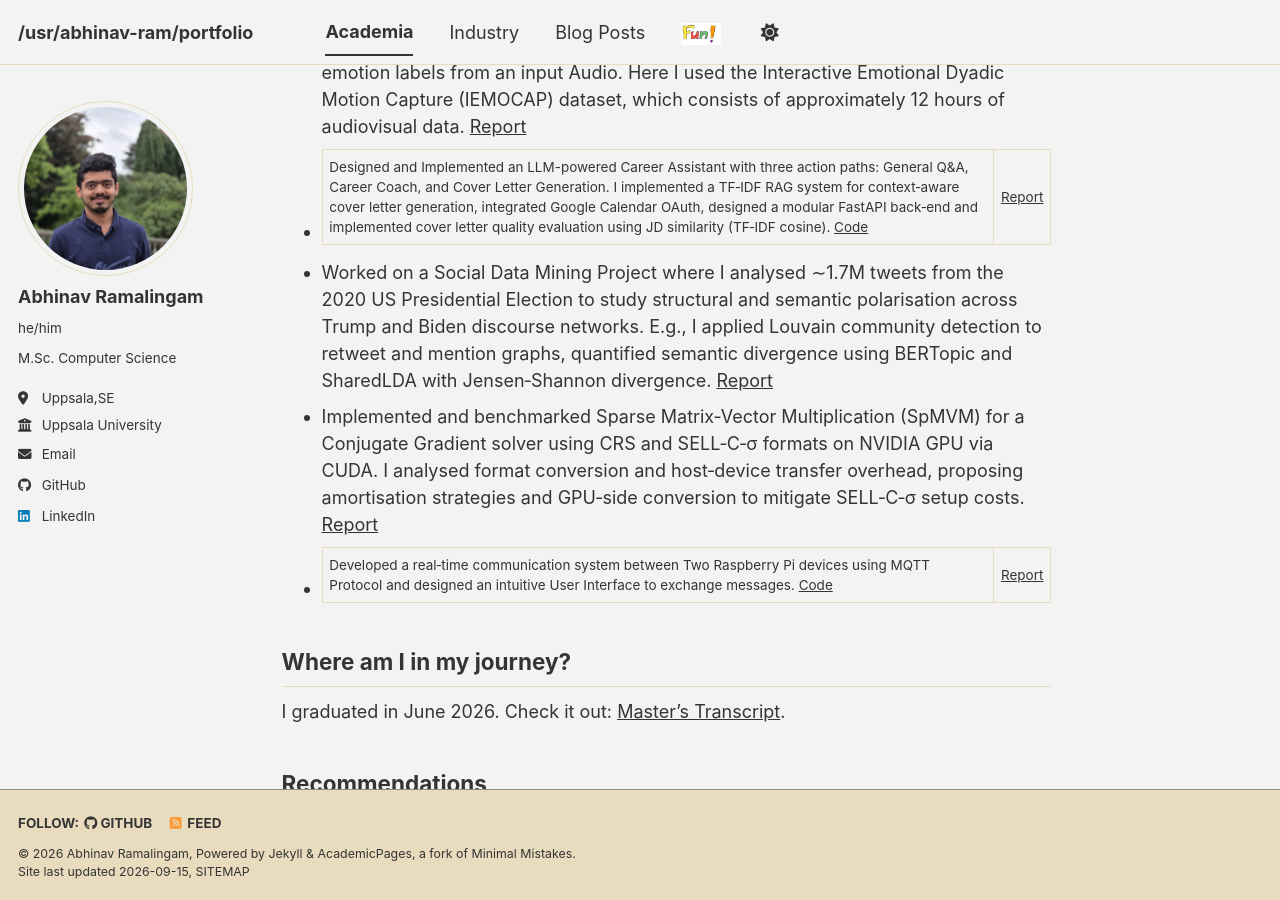
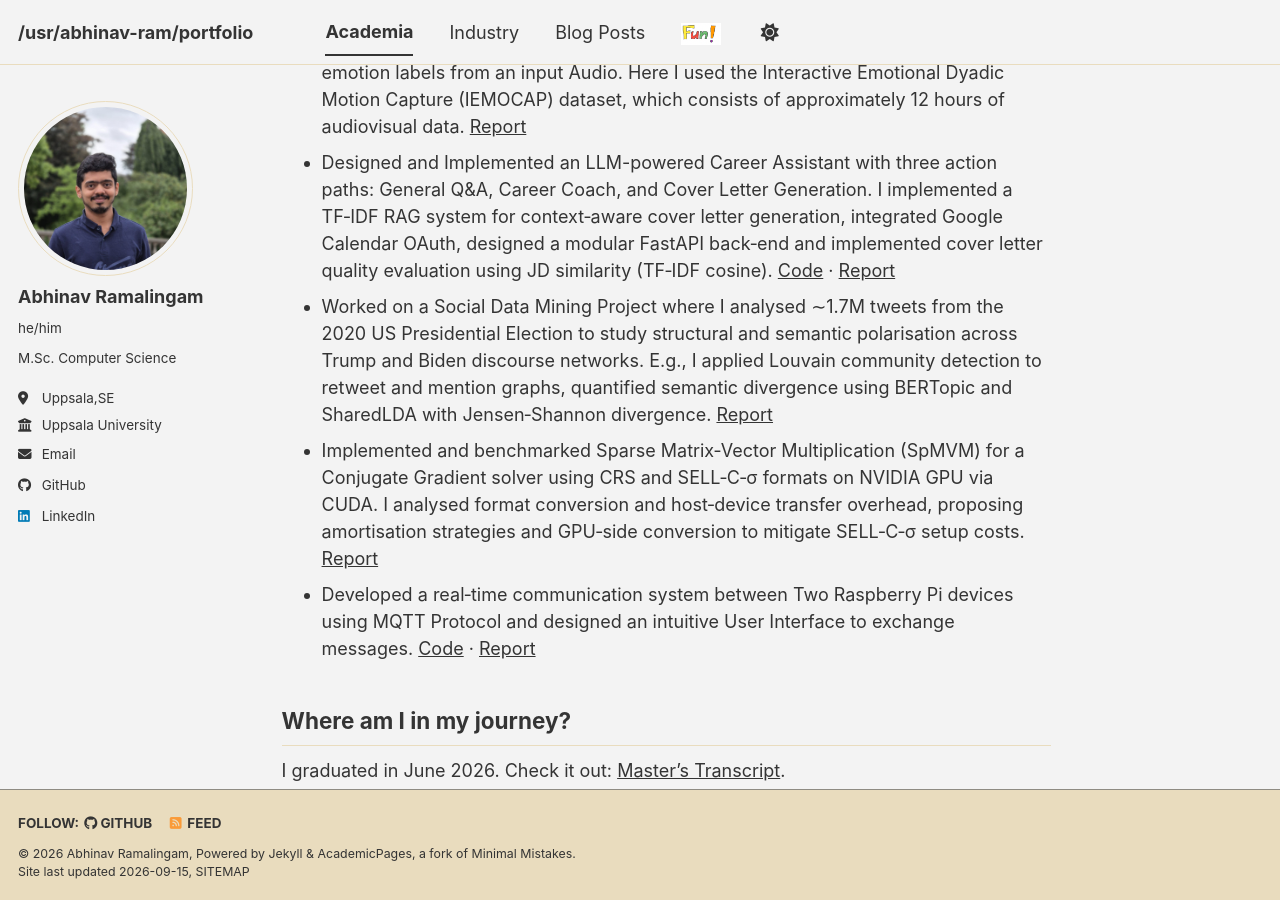
Before and after one commit to Abhinav-Ram/Abhinav-Ram.github.io, a Jekyll site: the page built from _academics/2024-09-masters.md, in a window 1280 px wide and 900 px high, scrolled down 1735 px. Built offline with Jekyll 4.4.1, drawn with Linux system fonts in a browser that asks for light colours; a style sheet for code colours, icons or effects is not loaded.

Commit message:
symbol change: | to ·

```diff
--- a/_academics/2024-09-masters.md
+++ b/_academics/2024-09-masters.md
@@ -24,10 +24,10 @@ I researched the development of a pipeline to transform heterogeneous EHR data i
 - Developed a scalable uncertainty-aware inference pipeline to obtain the posterior distribution of the diffusion tensor and baseline MRI signal for a single voxel, where I worked with real-world MRI data and compared multiple Bayesian inference methods: Metropolis-Hastings, Importance Sampling, Variational Inference, and the Laplace approximation. [Report]({{ site.url }}{{ site.baseurl }}/files/Projects/APML_Project_Report.pdf)
 - Analysed the patient discharge process in COSMIC EHR to identify workflow inefficiencies and usability pain points through literature review and clinical survey, where I identified key issues including duplicate documentation and communication gaps, and proposed interface redesign using Nielsen’s usability heuristics. [Report]({{ site.url }}{{ site.baseurl }}/files/Projects/Project_MI.pdf)
 - Worked on a SER project where I trained and evaluated three different models (Machine Learning, Deep Learning and Transfer Learning) for recognising speech emotion labels from an input Audio. Here I used the Interactive Emotional Dyadic Motion Capture (IEMOCAP) dataset, which consists of approximately 12 hours of audiovisual data. [Report]({{ site.url }}{{ site.baseurl }}/files/Projects/NCML_Project_Report.pdf)
-- Designed and Implemented an LLM-powered Career Assistant with three action paths: General Q&A, Career Coach, and Cover Letter Generation. I implemented a TF‑IDF RAG system for context‑aware cover letter generation, integrated Google Calendar OAuth, designed a modular FastAPI back‑end and implemented cover letter quality evaluation using JD similarity (TF‑IDF cosine). [Code](https://github.com/Abhinav-Ramalingam/LLMProject) | [Report]({{ site.url }}{{ site.baseurl }}/files/Projects/Project_LLM.pdf)
+- Designed and Implemented an LLM-powered Career Assistant with three action paths: General Q&A, Career Coach, and Cover Letter Generation. I implemented a TF‑IDF RAG system for context‑aware cover letter generation, integrated Google Calendar OAuth, designed a modular FastAPI back‑end and implemented cover letter quality evaluation using JD similarity (TF‑IDF cosine). [Code](https://github.com/Abhinav-Ramalingam/LLMProject) · [Report]({{ site.url }}{{ site.baseurl }}/files/Projects/Project_LLM.pdf)
 - Worked on a Social Data Mining Project where I analysed ∼1.7M tweets from the 2020 US Presidential Election to study structural and semantic polarisation across Trump and Biden discourse networks. E.g., I applied Louvain community detection to retweet and mention graphs, quantified semantic divergence using BERTopic and SharedLDA with Jensen‑Shannon divergence. [Report]({{ site.url }}{{ site.baseurl }}/files/Projects/Project_MSD.pdf)
 - Implemented and benchmarked Sparse Matrix‑Vector Multiplication (SpMVM) for a Conjugate Gradient solver using CRS and SELL‑C‑σ formats on NVIDIA GPU via CUDA. I analysed format conversion and host‑device transfer overhead, proposing amortisation strategies and GPU‑side conversion to mitigate SELL‑C‑σ setup costs. [Report]({{ site.url }}{{ site.baseurl }}/files/Projects/Project_ABP.pdf)
-- Developed a real‑time communication system between Two Raspberry Pi devices using MQTT Protocol and designed an intuitive User Interface to exchange messages. [Code](https://github.com/Abhinav-Ramalingam/PiSquared) | [Report]({{ site.url }}{{ site.baseurl }}/files/Projects/Project_ACSS.pdf)
+- Developed a real‑time communication system between Two Raspberry Pi devices using MQTT Protocol and designed an intuitive User Interface to exchange messages. [Code](https://github.com/Abhinav-Ramalingam/PiSquared) · [Report]({{ site.url }}{{ site.baseurl }}/files/Projects/Project_ACSS.pdf)
 
 Where am I in my journey?
 ------
```
